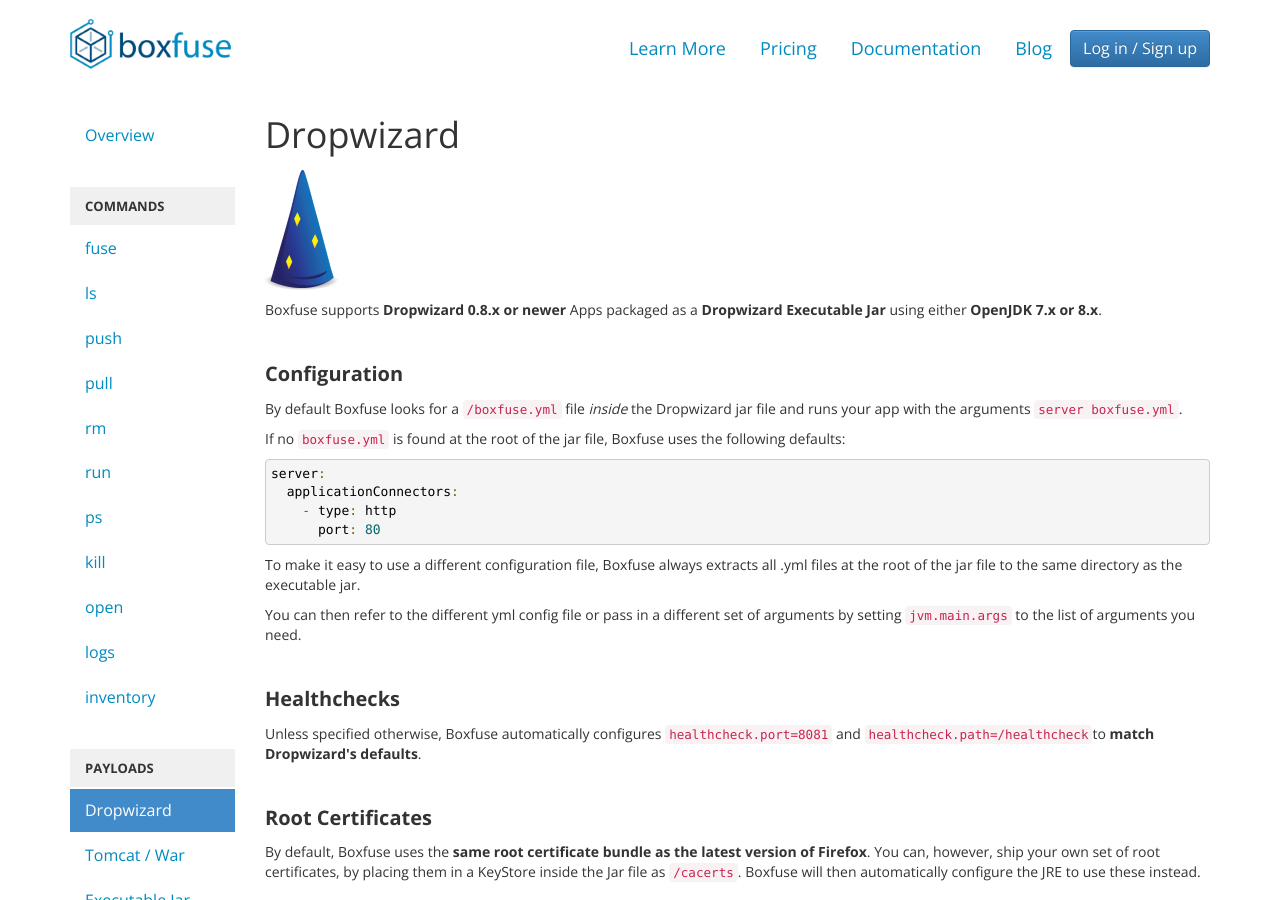
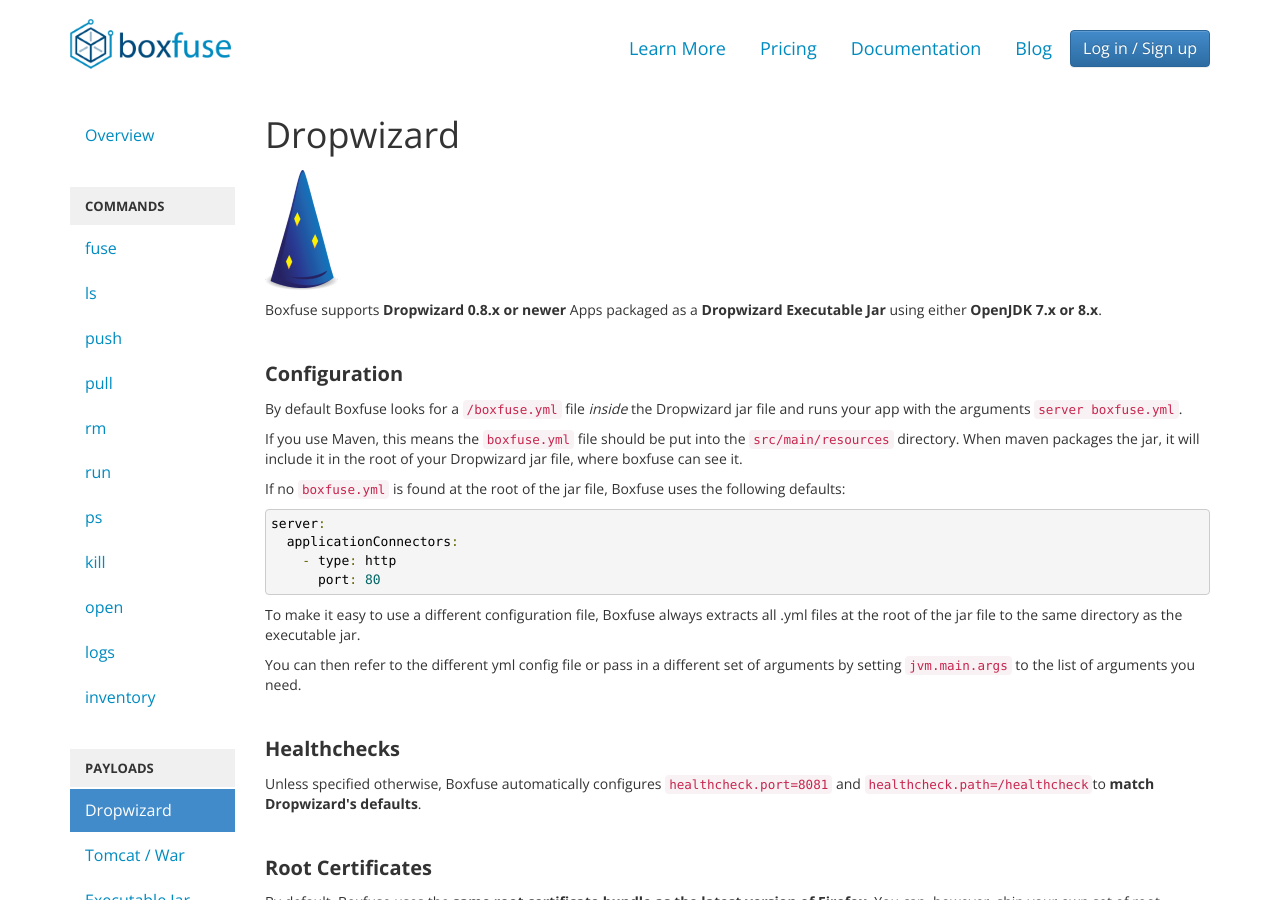
Before and after one commit to flyway/boxfuse.com, a Jekyll site: the page built from docs/payloads/dropwizard.html, in a window 1280 px wide and 900 px high. Built offline with Jekyll 4.4.1, drawn with Linux system fonts in a browser that asks for light colours.

Commit message:
Reworded docs to make it clearer the yml file should be inside the jar

```diff
--- a/docs/payloads/dropwizard.html
+++ b/docs/payloads/dropwizard.html
@@ -14,6 +14,9 @@ subtitle: 'Dropwizard'
 
     <p>By default Boxfuse looks for a <code>/boxfuse.yml</code> file <em>inside</em> the Dropwizard jar file and runs your app
         with the arguments <code>server boxfuse.yml</code>.</p>
+
+    <p>If you use Maven, this means the <code>boxfuse.yml</code> file should be put into the <code>src/main/resources</code> directory.
+        When maven packages the jar, it will include it in the root of your Dropwizard jar file, where boxfuse can see it.</p>
 
     <p>If no <code>boxfuse.yml</code> is found at the root of the jar file, Boxfuse uses the following defaults:</p>
 
```
